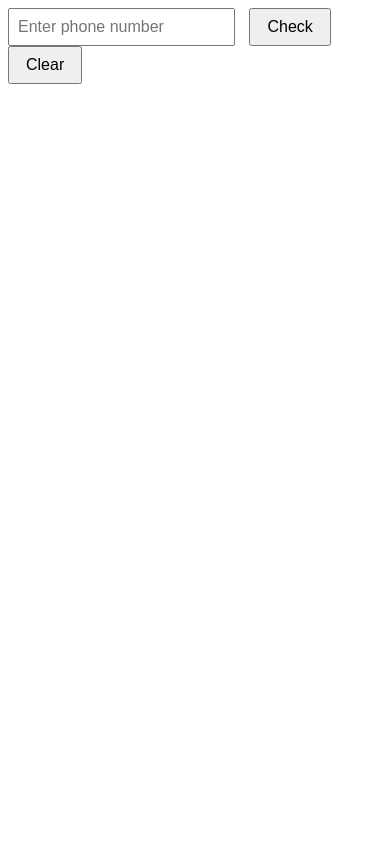
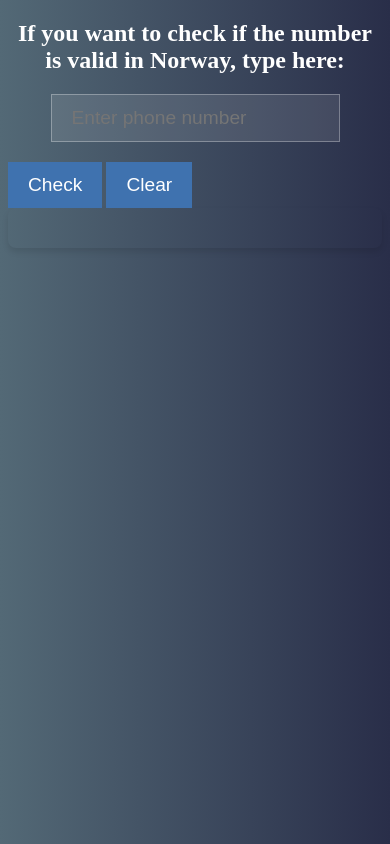
Before and after one commit to NeNorvalls/Build-a-Telephone-Number-Validator, a plain HTML site: page index.html in a window 390 px wide. Drawn offline with Linux system fonts and the light colour scheme.

Commit message:
updating it into norway and updating html and styles

```diff
--- a/index.html
+++ b/index.html
@@ -7,7 +7,10 @@
     <link rel="stylesheet" href="styles.css" />
   </head>
   <body>
-    <input type="text" id="user-input" placeholder="Enter phone number" />
+    <div id="user-input-container">
+      <h2>If you want to check if the number is valid in Norway, type here:</h2>
+      <input type="text" id="user-input" placeholder="Enter phone number" />
+    </div>
     <button id="check-btn">Check</button>
     <button id="clear-btn">Clear</button>
     <div id="results-div"></div>
--- a/script.js
+++ b/script.js
@@ -15,16 +15,16 @@ checkBtn.addEventListener("click", () => {
     return;
   }
 
-  // Regular expression to validate US phone numbers
-  const regex = /^(1\s?)?(\(\d{3}\)|\d{3})[\s-]?\d{3}[\s-]?\d{4}$/;
+  // Regular expression to validate Norwegian phone numbers
+  const regex = /^((\+|00)47)?\s?(\d{2}|\d{3})\s?\d{2}\s?\d{3}$/;
 
   // Check if the user input matches the regular expression
   if (regex.test(userInput)) {
-    // If the input is valid, display it in the results div as a valid US number
-    resultsDiv.textContent = `Valid US number: ${userInput}`;
+    // If the input is valid, display it in the results div as a valid Norwegian number
+    resultsDiv.textContent = `Valid Norwegian number: ${userInput}`;
   } else {
-    // If the input is not valid, display it in the results div as an invalid US number
-    resultsDiv.textContent = `Invalid US number: ${userInput}`;
+    // If the input is not valid, display it in the results div as an invalid Norwegian number
+    resultsDiv.textContent = `Invalid Norwegian number: ${userInput}`;
   }
 });
 
--- a/styles.css
+++ b/styles.css
@@ -1,20 +1,63 @@
 body {
-  font-family: Arial, sans-serif;
+  background: linear-gradient(to right, #536976, #292e49);
+  background-size: cover;
+  background-attachment: fixed;
+  color: #fff;
 }
 
-input[type="text"] {
-  padding: 8px;
-  font-size: 16px;
-  margin-right: 10px;
+#user-input {
+  background-color: rgba(255, 255, 255, 0.1);
+  border: 1px solid rgba(255, 255, 255, 0.3);
+  color: #fff;
 }
 
-button {
-  padding: 8px 16px;
-  font-size: 16px;
+#check-btn,
+#clear-btn {
+  background-color: #3f72af;
+  color: #fff;
+  border: none;
   cursor: pointer;
-  margin-right: 10px;
+  transition: background-color 0.3s ease;
+}
+
+#check-btn:hover,
+#clear-btn:hover {
+  background-color: #2c5282;
 }
 
 #results-div {
-  margin-top: 20px;
+  padding: 20px;
+  box-shadow: 0 4px 6px rgba(0, 0, 0, 0.1);
+  border-radius: 8px;
 }
+
+/* Center the input field */
+#user-input-container {
+  text-align: center;
+  margin-bottom: 20px;
+}
+
+@media screen and (max-width: 768px) {
+  body {
+    font-size: 16px;
+  }
+  #user-input,
+  #check-btn,
+  #clear-btn {
+    padding: 12px 20px;
+    font-size: 1.2rem;
+  }
+}
+
+#results-div {
+  animation: fadeIn 0.5s ease-in-out;
+}
+
+@keyframes fadeIn {
+  from {
+    opacity: 0;
+  }
+  to {
+    opacity: 1;
+  }
+}
```
Also changed, not shown: 1 other file.
